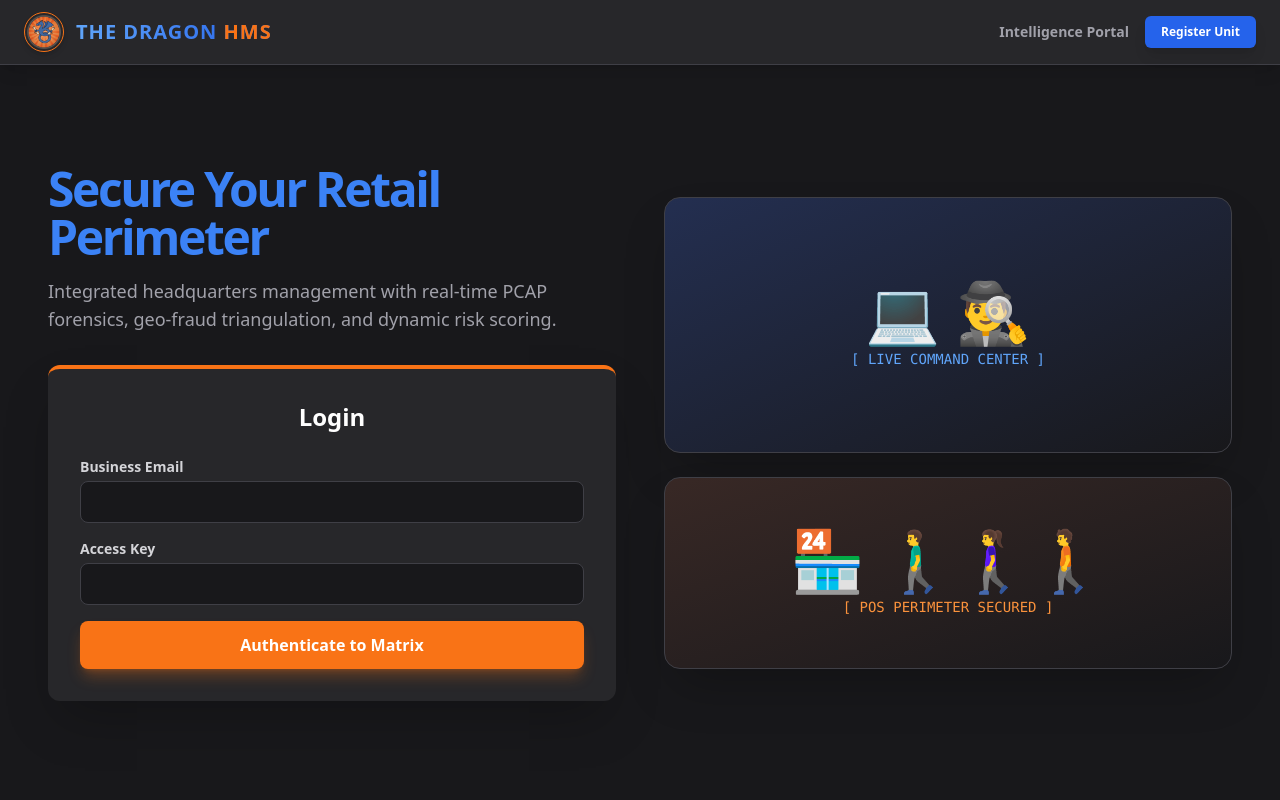
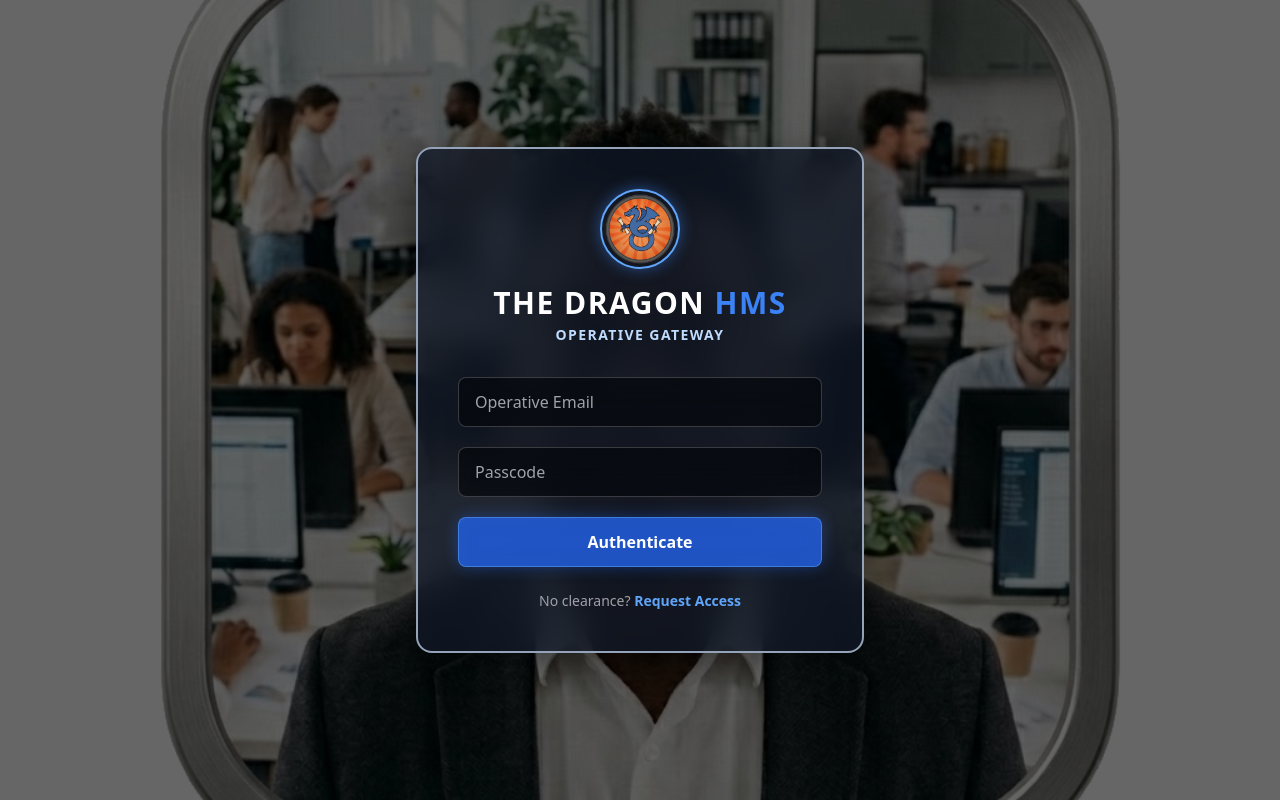
Before and after one commit to thedragon44-superscale/net_tap, a FastAPI app: page / in a window 1280 px wide. Run offline with FastAPI, Linux system fonts and the light colour scheme; some libraries are stand-ins or nearby versions.

Commit message:
Deploy full glassmorphism UI overhaul across all gateway and dashboard components

```diff
--- a/mothership/templates/index.html
+++ b/mothership/templates/index.html
@@ -1,62 +1,55 @@
 <!DOCTYPE html>
-<html>
+<html lang="en">
 <head>
-    <title>Gateway | The Dragon HMS</title>
+    <meta charset="UTF-8">
+    <meta name="viewport" content="width=device-width, initial-scale=1.0">
+    <title>The Dragon HMS - Gateway</title>
     <script src="https://cdn.tailwindcss.com"></script>
+    <style>
+        .bg-login {
+            background-image: url('/static/business_marcus.png');
+            background-size: cover;
+            background-position: center;
+            background-attachment: fixed;
+        }
+        .glass-panel {
+            background: rgba(17, 24, 39, 0.75);
+            backdrop-filter: blur(16px);
+            -webkit-backdrop-filter: blur(16px);
+            border: 1px solid rgba(255, 255, 255, 0.15);
+            box-shadow: 0 8px 32px 0 rgba(0, 0, 0, 0.37);
+        }
+        .metallic-border { border: 2px solid #94a3b8; border-radius: 1rem; }
+    </style>
 </head>
-<body class="bg-zinc-900 text-zinc-100 min-h-screen flex flex-col font-sans">
-    <nav class="bg-zinc-800 border-b border-zinc-700 px-6 py-3 flex justify-between items-center shadow-lg z-50 sticky top-0">
-        <div class="flex items-center space-x-3">
-            <img src="/static/dragon_logo.png" alt="Dragon Logo" class="h-10 w-10 rounded-full border border-orange-500 shadow-md object-cover">
-            <h1 class="text-xl font-black text-transparent bg-clip-text bg-gradient-to-r from-blue-400 to-blue-600 tracking-wider">THE DRAGON <span class="text-orange-500">HMS</span></h1>
-        </div>
-        <div class="flex items-center space-x-4">
-            <span class="text-zinc-400 text-sm font-semibold hidden md:inline">Intelligence Portal</span>
-            <a href="/register" class="text-xs bg-blue-600 text-white hover:bg-blue-500 px-4 py-2 rounded-md transition font-semibold shadow-lg">Register Unit</a>
-        </div>
-    </nav>
-    <main class="flex-1 max-w-7xl mx-auto p-6 md:p-12 grid grid-cols-1 lg:grid-cols-2 gap-12 items-center">
-        <div class="space-y-8">
-            <div>
-                <h2 class="text-4xl md:text-5xl font-extrabold text-blue-500 mb-4 tracking-tighter">Secure Your Retail Perimeter</h2>
-                <p class="text-zinc-400 text-lg">Integrated headquarters management with real-time PCAP forensics, geo-fraud triangulation, and dynamic risk scoring.</p>
-            </div>
-            <div class="bg-zinc-800 p-8 rounded-xl border-t-4 border-orange-500 shadow-2xl relative overflow-hidden">
-                <h3 class="text-2xl font-bold mb-6 text-white text-center">Login</h3>
+<body class="bg-login text-white font-sans antialiased min-h-screen flex items-center justify-center relative">
+
+    <div class="absolute inset-0 bg-black/60 pointer-events-none z-0"></div>
+
+    <div class="glass-panel metallic-border p-10 w-full max-w-md relative z-10 flex flex-col items-center">
+        <img src="/static/dragon_logo.png" alt="Dragon Logo" class="w-20 h-20 mb-4 rounded-full border-2 border-blue-400 shadow-[0_0_15px_rgba(59,130,246,0.5)] object-cover">
+        <h2 class="text-3xl font-bold text-white mb-1 tracking-wider">THE DRAGON <span class="text-blue-500">HMS</span></h2>
+        <p class="text-blue-200 mb-8 text-sm uppercase tracking-widest font-bold">Operative Gateway</p>
 
         {% if error_message %}
-                <div class="bg-rose-500/10 text-rose-400 border border-rose-500/20 text-xs p-3 rounded-lg text-center font-medium mb-4 tracking-wide shadow-inner">
-                    ⚠️ ERROR: {{ error_message }}
+        <div class="bg-red-500/20 border border-red-500 text-red-300 px-4 py-2 rounded mb-6 w-full text-center text-sm font-bold shadow-inner">
+            {{ error_message }}
         </div>
         {% endif %}
 
-                <form action="/login" method="post" class="space-y-4 relative z-10">
+        <form action="/login" method="post" class="w-full space-y-5">
             <div>
-                        <label class="block text-zinc-300 text-sm font-semibold mb-1">Business Email</label>
-                        <input type="email" name="email" required class="w-full px-4 py-2 rounded-lg bg-zinc-900 border border-zinc-700 text-zinc-100 focus:outline-none focus:border-orange-500 transition">
+                <input type="email" name="email" required placeholder="Operative Email" class="w-full px-4 py-3 rounded-lg bg-black/50 border border-white/20 text-white placeholder-zinc-400 focus:outline-none focus:border-blue-400 transition backdrop-blur-md">
             </div>
             <div>
-                        <label class="block text-zinc-300 text-sm font-semibold mb-1">Access Key</label>
-                        <input type="password" name="password" required class="w-full px-4 py-2 rounded-lg bg-zinc-900 border border-zinc-700 text-zinc-100 focus:outline-none focus:border-orange-500 transition">
+                <input type="password" name="password" required placeholder="Passcode" class="w-full px-4 py-3 rounded-lg bg-black/50 border border-white/20 text-white placeholder-zinc-400 focus:outline-none focus:border-blue-400 transition backdrop-blur-md">
             </div>
-                    <button type="submit" class="w-full bg-orange-500 hover:bg-orange-400 text-white shadow-lg shadow-orange-500/30 font-bold py-3 rounded-lg transition duration-200 mt-4 cursor-pointer">Authenticate to Matrix</button>
+            <button type="submit" class="w-full bg-blue-600/80 hover:bg-blue-500 text-white font-bold py-3 rounded-lg transition shadow-[0_0_15px_rgba(37,99,235,0.4)] border border-blue-400/50 backdrop-blur-md cursor-pointer">
+                Authenticate
+            </button>
         </form>
+
+        <p class="mt-6 text-zinc-400 text-sm">No clearance? <a href="/register" class="text-blue-400 hover:text-blue-300 transition font-bold">Request Access</a></p>
     </div>
-        </div>
-        <div class="space-y-6">
-            <div class="bg-zinc-800 p-2 rounded-2xl shadow-2xl border border-zinc-700 relative overflow-hidden h-64 flex items-center justify-center bg-gradient-to-br from-blue-900/40 to-zinc-900">
-                <div class="text-center text-zinc-500">
-                    <span class="text-6xl">💻 🕵️‍♂️</span>
-                    <p class="mt-2 font-mono text-sm text-blue-400">[ LIVE COMMAND CENTER ]</p>
-                </div>
-            </div>
-            <div class="bg-zinc-800 p-2 rounded-2xl shadow-2xl border border-zinc-700 relative overflow-hidden h-48 flex items-center justify-center bg-gradient-to-br from-orange-900/20 to-zinc-900">
-                <div class="text-center text-zinc-500">
-                    <span class="text-6xl">🏪 🚶‍♂️🚶‍♀️🚶</span>
-                    <p class="mt-2 font-mono text-sm text-orange-400">[ POS PERIMETER SECURED ]</p>
-                </div>
-            </div>
-        </div>
-    </main>
 </body>
 </html>
```
Also changed, not shown: mothership/templates/dashboard.html (+8 -28 lines), mothership/templates/register.html (+37 -16 lines), mothership/templates/verify.html (+32 -11 lines). Lines whose indentation alone changed are shown as unchanged.
